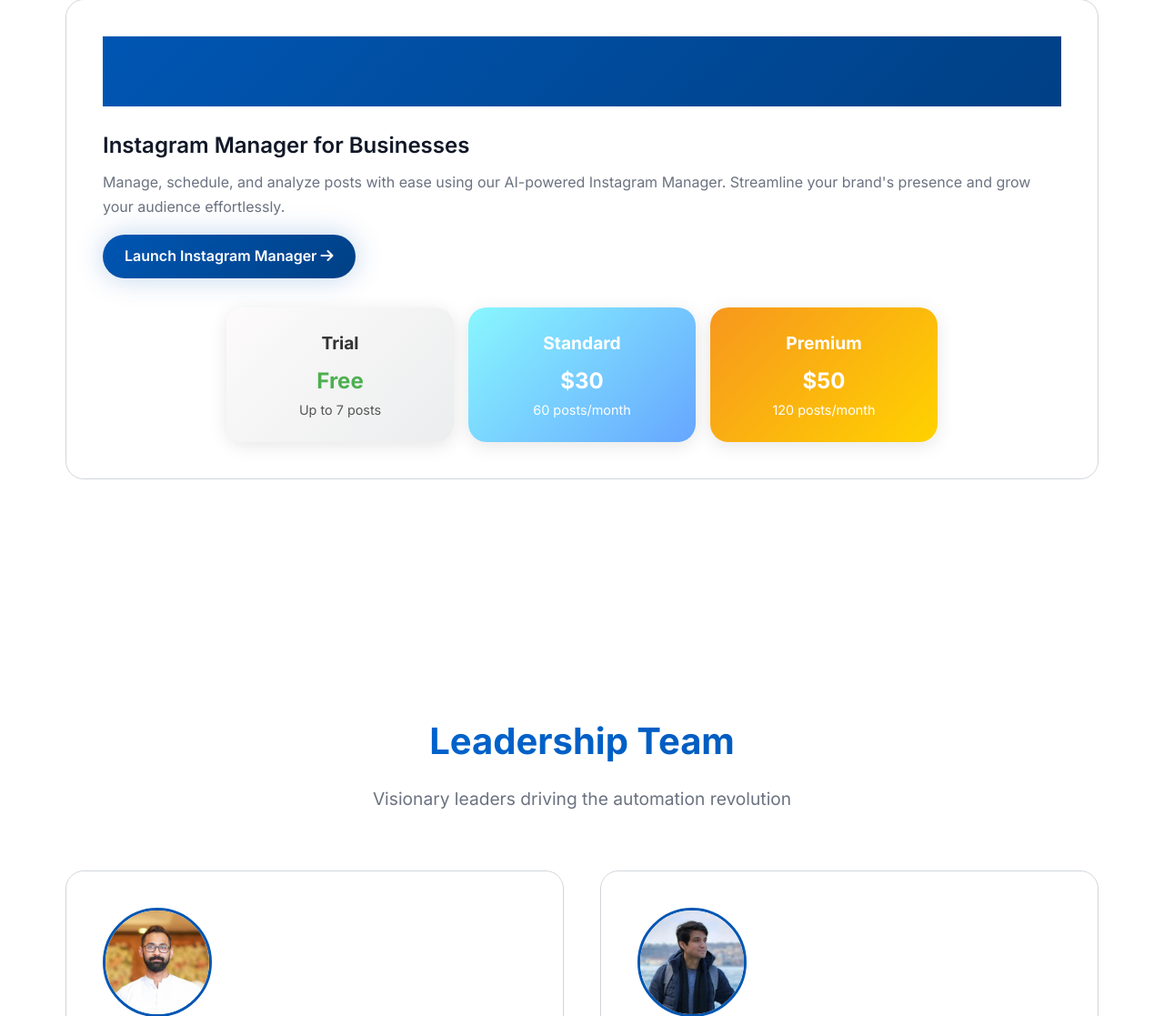
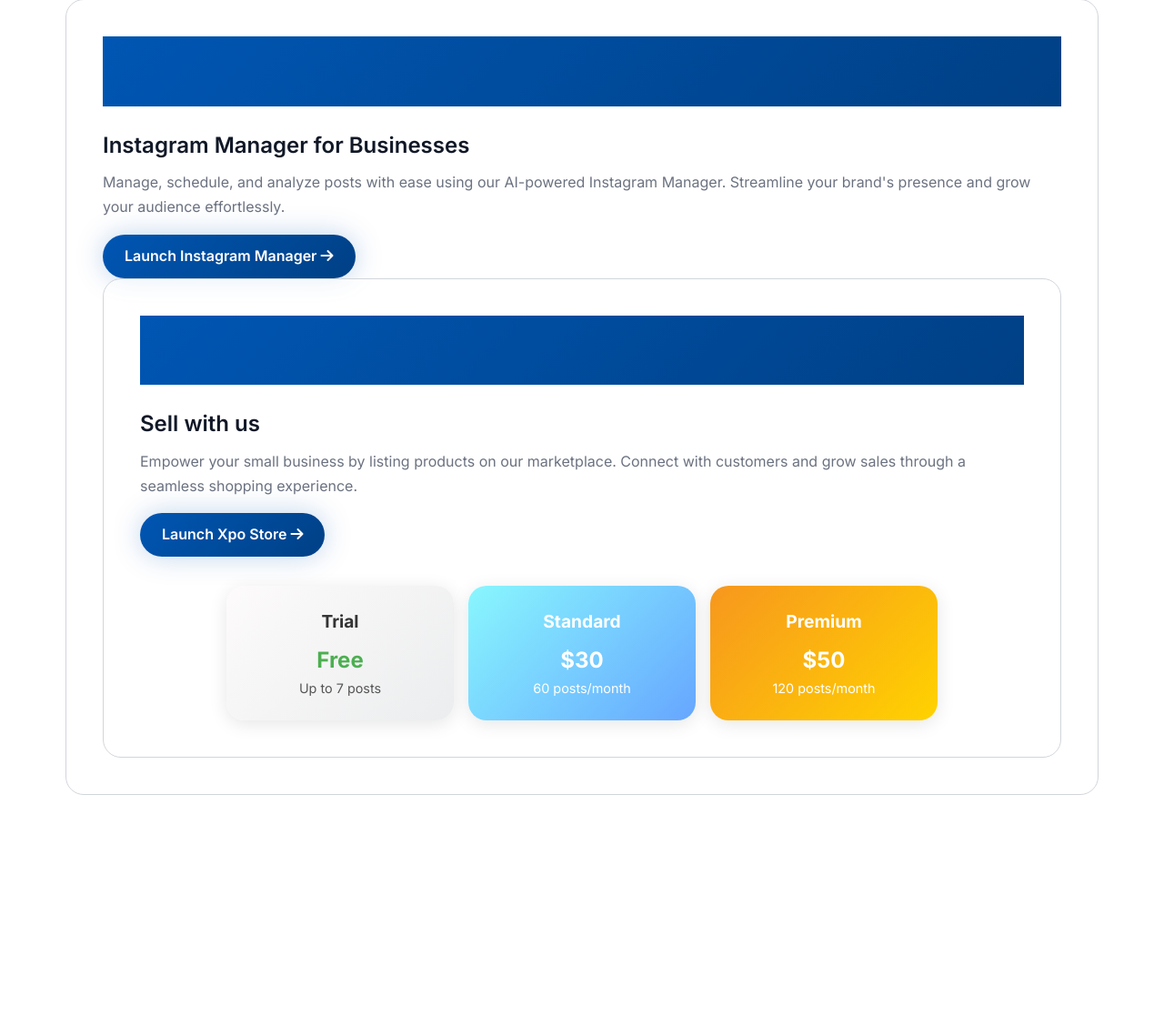
Before and after one commit to automatexpos/automatexpo, a Flask app: page / in a window 1280 px wide. Shown: the part 2463-3580 px from the top of the page at 91% size. Run offline with Flask 3, Linux system fonts and the light colour scheme.

Commit message:
xpo store added to solutions

```diff
--- a/templates/index.html
+++ b/templates/index.html
@@ -470,6 +470,22 @@
                     Launch Instagram Manager <i class="fas fa-arrow-right"></i>
                 </a>
 
+            <!-- Expo Store Card -->
+            <div class="service-card fade-in">
+                <div class="service-icon"><i class="fab fa-instagram"></i></div>
+                <h3 class="service-title">Sell with us</h3>
+                <p class="service-description">
+                    Empower your small business by listing products on our marketplace.
+                    Connect with customers and grow sales through a seamless shopping experience.
+                </p>
+                <a href="https://automatexpo-store.vercel.app" target="_blank"
+                    style="display:inline-block;margin-top:1rem;padding:0.7rem 1.5rem;
+                            background:var(--gradient-1);color:white;border-radius:30px;
+                            font-weight:600;text-decoration:none;box-shadow:var(--shadow-glow);
+                            transition:all 0.3s ease;">
+                    Launch Xpo Store <i class="fas fa-arrow-right"></i>
+                </a>
+
                 <!-- Pricing Plans -->
                 <div class="pricing-container" style="margin-top:2rem;display:flex;gap:1rem;flex-wrap:wrap;justify-content:center;">
 
```
